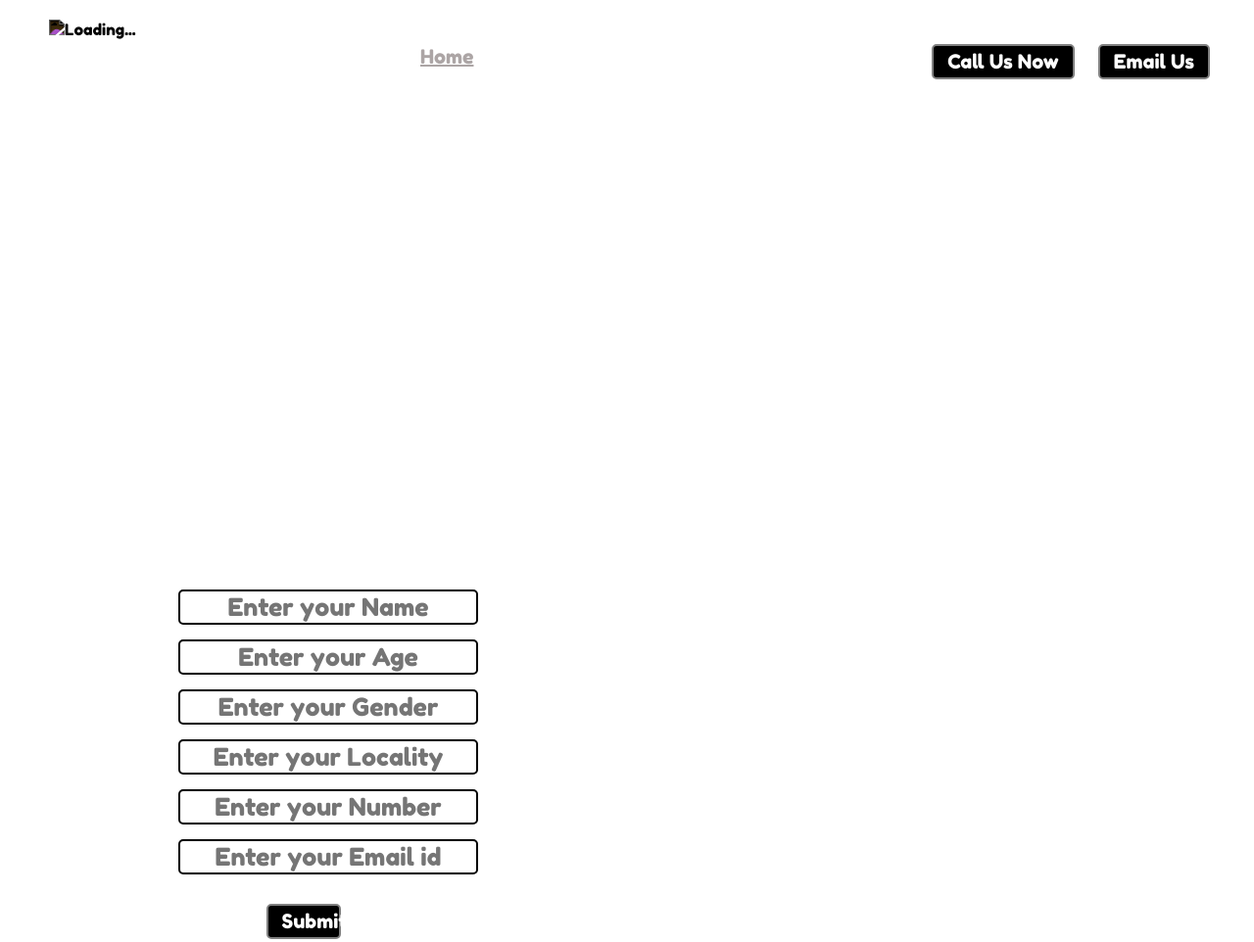
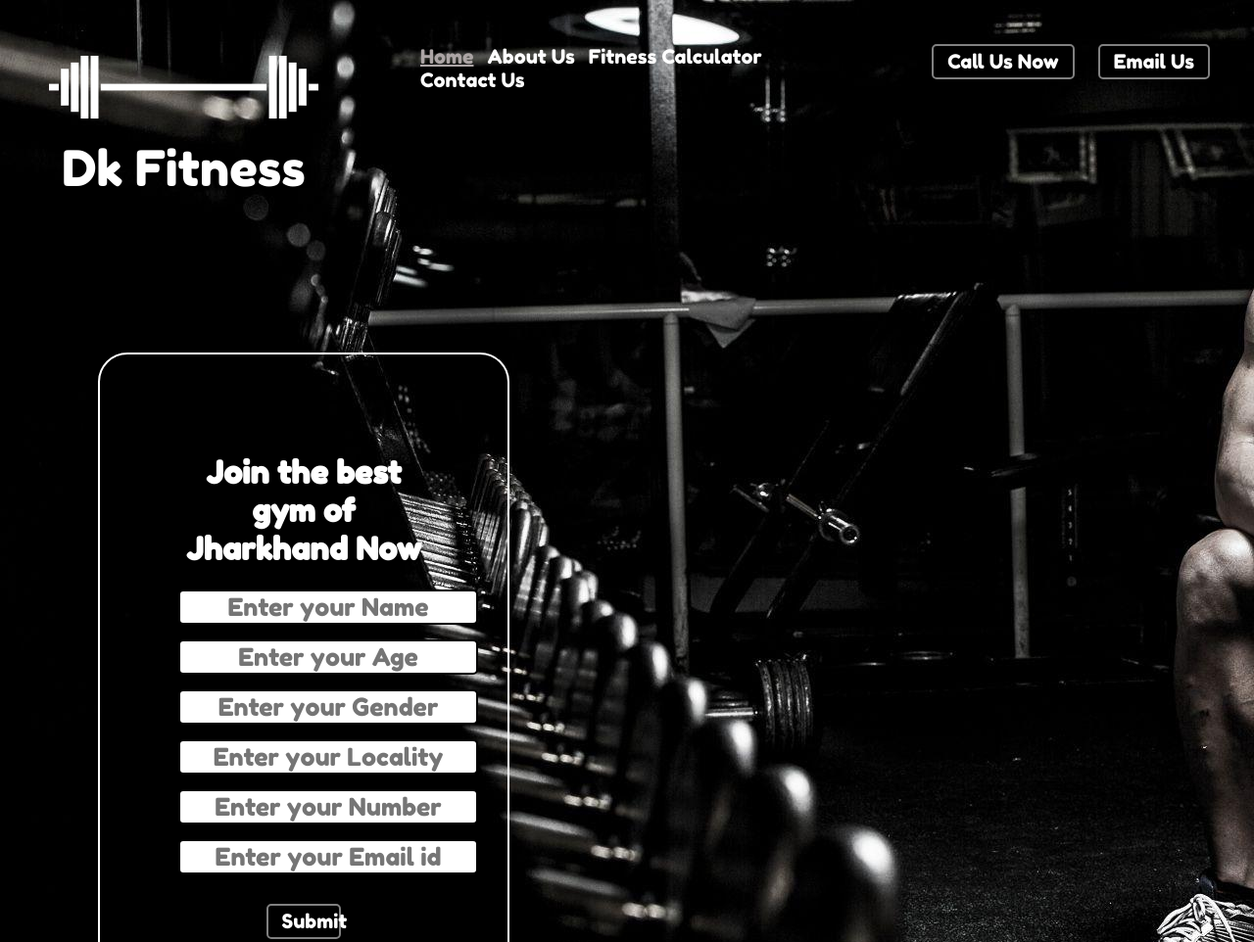
Before and after one commit to Dhritesh17/Demo, a plain HTML site: page index.html in a window 1280 px wide. Shown: the top 962 px of the page at 98% size. Drawn offline with Linux system fonts and the light colour scheme; files that its build step writes are made by us from their sources.

Commit message:
files has been added

```diff
--- a/index.html
+++ b/index.html
@@ -15,7 +15,7 @@
         color: white;
         margin: 0px;
         padding: 0px;
-        background: url('img/bg.jpg');
+        background: url('Files/bg.jpg');
 
     }
 
@@ -129,7 +129,7 @@
     <header class="header">
         <!-- left box for logo -->
         <div class="left">
-            <img src="img/logo.png" alt="Loading...">
+            <img src="Files/logo.png" alt="Loading...">
             <div>Dk Fitness</div>
         </div>
         <!-- mid box for navbar -->
```
